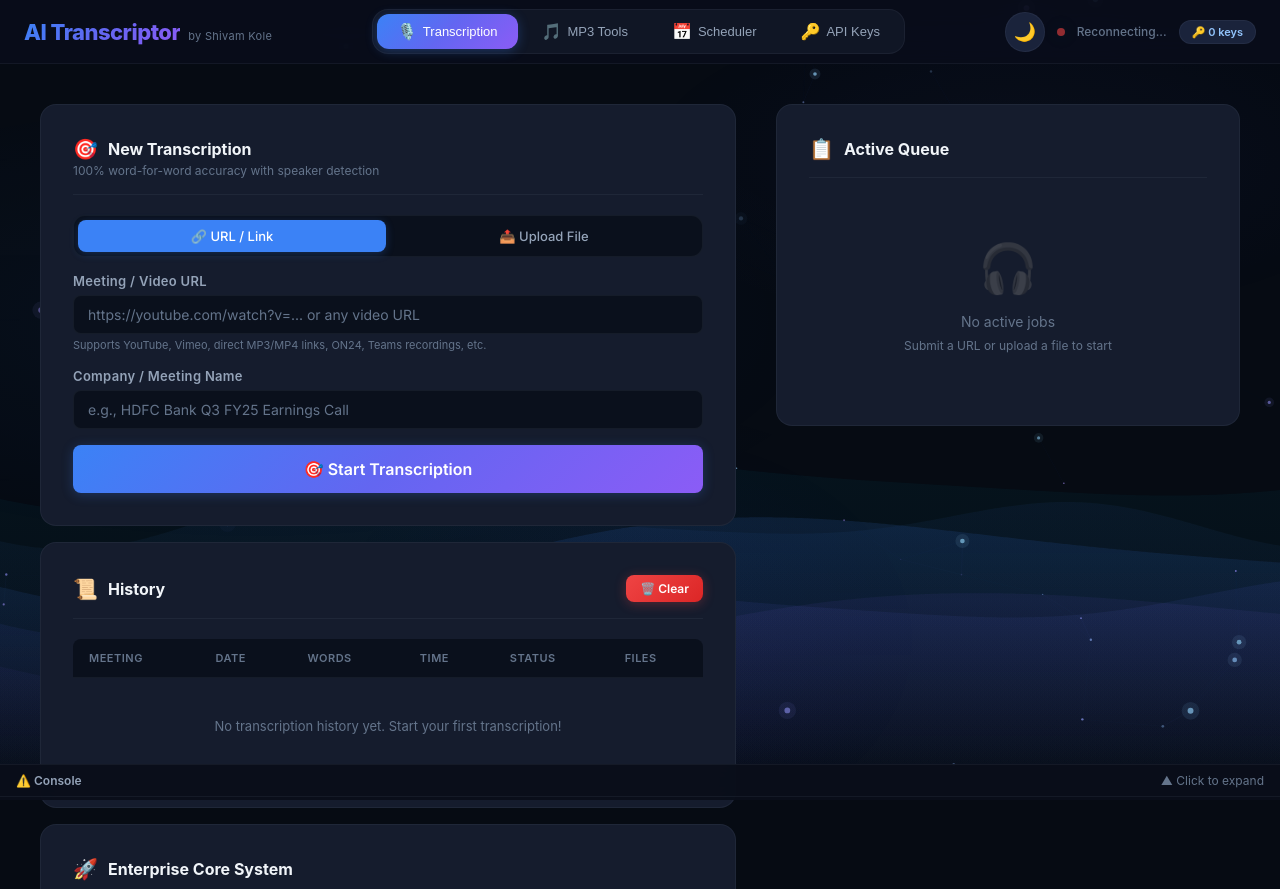
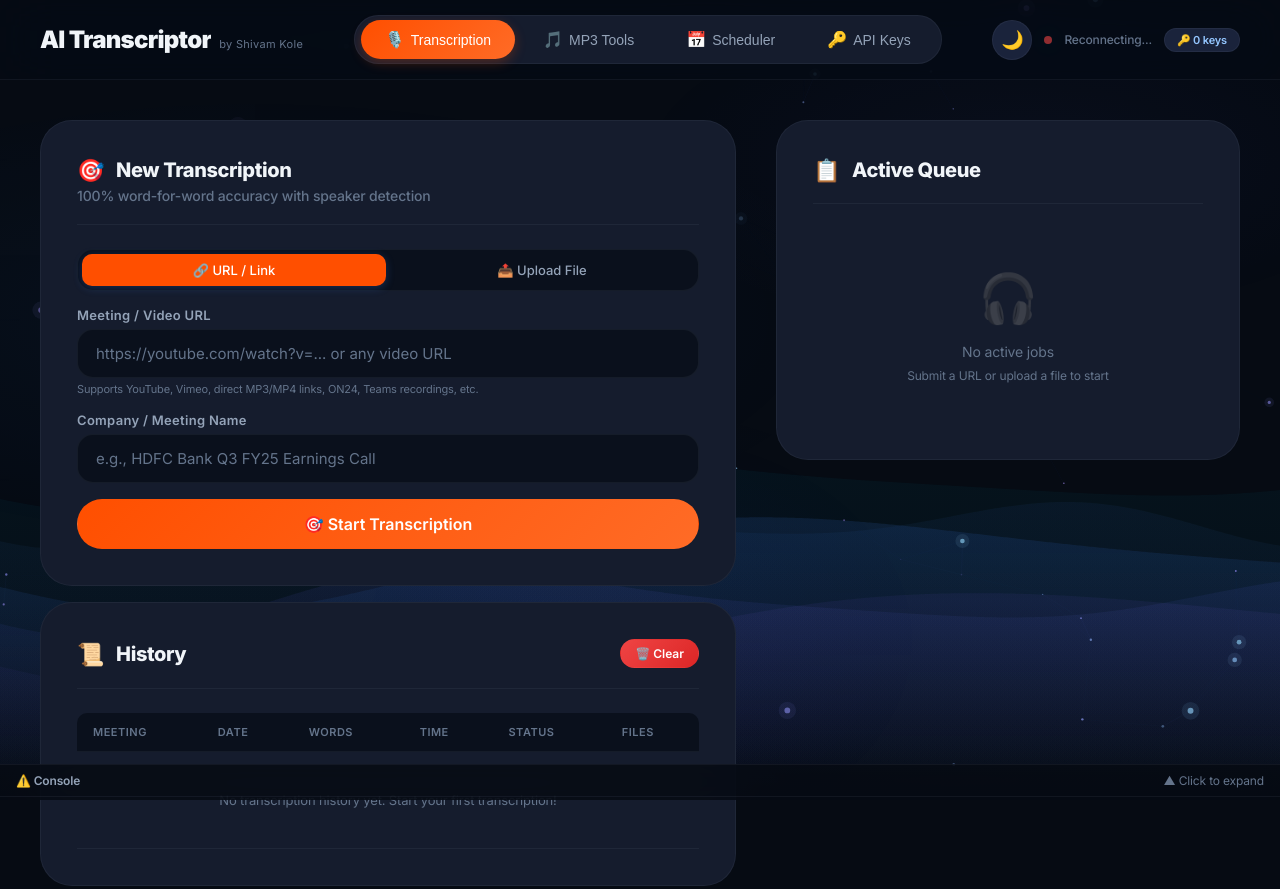
Before and after one commit to Shivamkole1969/TranscriptAI-SK, a plain HTML site: page templates/index.html in a window 1280 px wide. Shown: the top 889 px of the page. Drawn offline with Linux system fonts and the light colour scheme; no server answers; animation ran at ten frames a second.

Commit message:
✨ Polished App UI to match Superlist's premium design aesthetic with massive corner radii, expansive typography, and sleek borders

```diff
--- a/static/css/style.css
+++ b/static/css/style.css
@@ -16,12 +16,12 @@
     --bg-card-hover: #192135;
     --bg-elevated: #1a233b;
 
-    /* Accent colors */
-    --accent-primary: #3b82f6;
-    --accent-secondary: #6366f1;
-    --accent-glow: rgba(59, 130, 246, 0.3);
-    --accent-gradient: linear-gradient(135deg, #3b82f6 0%, #6366f1 50%, #8b5cf6 100%);
-    --accent-gradient-soft: linear-gradient(135deg, rgba(59, 130, 246, 0.15) 0%, rgba(99, 102, 241, 0.15) 100%);
+    /* Deep Minimalist Accent */
+    --accent-primary: #FF4F00;
+    --accent-secondary: #FF6B26;
+    --accent-glow: rgba(255, 79, 0, 0.25);
+    --accent-gradient: linear-gradient(135deg, #FF4F00 0%, #FF6B26 100%);
+    --accent-gradient-soft: linear-gradient(135deg, rgba(255, 79, 0, 0.15) 0%, rgba(255, 107, 38, 0.15) 100%);
 
     /* Status colors */
     --success: #10b981;
@@ -48,50 +48,52 @@
     --shadow-xl: 0 20px 60px rgba(0, 0, 0, 0.6);
     --shadow-glow: 0 0 40px rgba(59, 130, 246, 0.15);
 
-    /* Transitions */
-    --transition-fast: 150ms cubic-bezier(0.4, 0, 0.2, 1);
-    --transition-normal: 250ms cubic-bezier(0.4, 0, 0.2, 1);
-    --transition-slow: 400ms cubic-bezier(0.4, 0, 0.2, 1);
-
-    /* Spacing & Radius */
-    --radius-sm: 8px;
-    --radius-md: 12px;
-    --radius-lg: 16px;
-    --radius-xl: 24px;
+    /* Modern Geometric Transitions */
+    --transition-fast: 150ms cubic-bezier(0.2, 0, 0, 1);
+    --transition-normal: 300ms cubic-bezier(0.2, 0, 0, 1);
+    --transition-slow: 500ms cubic-bezier(0.2, 0, 0, 1);
+
+    /* Superlist Radii (Pill-like and heavily rounded) */
+    --radius-sm: 10px;
+    --radius-md: 16px;
+    --radius-lg: 24px;
+    --radius-xl: 32px;
     --radius-full: 9999px;
 }
 
 /* ── Light Mode (soothing sky blue) ────────────────────────────── */
 [data-theme="light"] {
-    /* Core palette — soft sky blue tones */
-    --bg-primary: #f0f9ff;
-    --bg-secondary: #e0f2fe;
-    --bg-tertiary: #bae6fd;
-    --bg-card: #ffffff;
-    --bg-card-hover: rgba(255, 255, 255, 0.95);
-    --bg-elevated: #e0f2fe;
-
-    /* Accent colors (sky blue) */
-    --accent-primary: #0ea5e9;
-    --accent-secondary: #0284c7;
-    --accent-glow: rgba(14, 165, 233, 0.25);
-    --accent-gradient: linear-gradient(135deg, #0ea5e9 0%, #0284c7 50%, #3b82f6 100%);
-    --accent-gradient-soft: linear-gradient(135deg, rgba(14, 165, 233, 0.1) 0%, rgba(2, 132, 199, 0.1) 100%);
-
-    /* Text — dark text on light background */
-    --text-primary: #0f172a;
-    --text-secondary: #334155;
-    --text-muted: #64748b;
-    --text-accent: #0284c7;
-
-    /* Borders & Shadows */
-    --border-color: rgba(14, 165, 233, 0.15);
-    --border-color-hover: rgba(14, 165, 233, 0.3);
-    --shadow-sm: 0 1px 2px rgba(14, 165, 233, 0.05);
-    --shadow-md: 0 4px 12px rgba(14, 165, 233, 0.08);
-    --shadow-lg: 0 8px 30px rgba(14, 165, 233, 0.12);
-    --shadow-xl: 0 20px 60px rgba(14, 165, 233, 0.15);
-    --shadow-glow: 0 0 30px rgba(14, 165, 233, 0.12);
+    /* Superlist Light Theme Palette */
+    --bg-primary: #F7F5F2;
+    /* Creamy off-white */
+    --bg-secondary: #FAFAFA;
+    --bg-tertiary: #FFFFFF;
+    --bg-card: #FFFFFF;
+    --bg-card-hover: #FDFDFD;
+    --bg-elevated: #FFFFFF;
+
+    /* Accent colors (vibrant orange/red style or clear blue) */
+    --accent-primary: #FF4F00;
+    /* Deep Superlist Orange */
+    --accent-secondary: #FF6B26;
+    --accent-glow: rgba(255, 79, 0, 0.2);
+    --accent-gradient: linear-gradient(135deg, #FF4F00 0%, #FF6B26 100%);
+    --accent-gradient-soft: linear-gradient(135deg, rgba(255, 79, 0, 0.08) 0%, rgba(255, 107, 38, 0.08) 100%);
+
+    /* Text — dark elegant text on light background */
+    --text-primary: #121212;
+    --text-secondary: #6B6B6B;
+    --text-muted: #A3A3A3;
+    --text-accent: #FF4F00;
+
+    /* Borders & Shadows (Very soft) */
+    --border-color: rgba(0, 0, 0, 0.06);
+    --border-color-hover: rgba(0, 0, 0, 0.12);
+    --shadow-sm: 0 2px 8px rgba(0, 0, 0, 0.04);
+    --shadow-md: 0 8px 24px rgba(0, 0, 0, 0.06);
+    --shadow-lg: 0 16px 40px rgba(0, 0, 0, 0.08);
+    --shadow-xl: 0 24px 60px rgba(0, 0, 0, 0.1);
+    --shadow-glow: 0 0 30px rgba(255, 79, 0, 0.1);
 }
 
 /* Light mode overrides for specific elements */
@@ -258,12 +260,13 @@ html {
 }
 
 body {
-    font-family: -apple-system, BlinkMacSystemFont, "SF Pro Display", "Segoe UI", Roboto, Helvetica, Arial, sans-serif;
+    font-family: 'Inter', -apple-system, BlinkMacSystemFont, "SF Pro Display", "Segoe UI", Roboto, Helvetica, Arial, sans-serif;
     background: var(--bg-primary);
     color: var(--text-primary);
     min-height: 100vh;
     overflow-x: hidden;
     position: relative;
+    letter-spacing: -0.01em;
 }
 
 /* ── Animated Background ───────────────────────────────────────── */
@@ -387,12 +390,12 @@ body::before {
     position: sticky;
     top: 0;
     z-index: 100;
-    background: rgba(10, 14, 26, 0.85);
-    backdrop-filter: blur(20px) saturate(180%);
-    -webkit-backdrop-filter: blur(20px) saturate(180%);
+    background: rgba(6, 11, 19, 0.75);
+    backdrop-filter: blur(28px) saturate(200%);
+    -webkit-backdrop-filter: blur(28px) saturate(200%);
     border-bottom: 1px solid var(--border-color);
-    padding: 0 24px;
-    height: 64px;
+    padding: 0 40px;
+    height: 80px;
     display: flex;
     align-items: center;
     justify-content: space-between;
@@ -406,13 +409,13 @@ body::before {
 }
 
 .nav-brand-name {
-    font-size: 22px;
-    font-weight: 800;
-    background: var(--accent-gradient);
+    font-size: 24px;
+    font-weight: 900;
+    background: var(--text-primary);
     -webkit-background-clip: text;
     -webkit-text-fill-color: transparent;
     background-clip: text;
-    letter-spacing: -0.5px;
+    letter-spacing: -0.03em;
 }
 
 .nav-brand-author {
@@ -425,16 +428,16 @@ body::before {
 .nav-tabs {
     display: flex;
     gap: 4px;
-    background: var(--bg-tertiary);
-    padding: 4px;
-    border-radius: var(--radius-lg);
-    border: 1px solid var(--border-color);
+    background: var(--bg-card);
+    border-radius: var(--radius-full);
+    border: 1px solid var(--border-color);
+    padding: 4px 6px;
 }
 
 .nav-tab {
-    padding: 8px 20px;
-    border-radius: var(--radius-md);
-    font-size: 13px;
+    padding: 10px 24px;
+    border-radius: var(--radius-full);
+    font-size: 14px;
     font-weight: 500;
     cursor: pointer;
     transition: all var(--transition-normal);
@@ -470,7 +473,7 @@ body::before {
 .nav-tab.active {
     color: #fff;
     background: var(--accent-gradient);
-    box-shadow: 0 2px 12px rgba(59, 130, 246, 0.3);
+    box-shadow: 0 4px 12px var(--accent-glow);
 }
 
 .nav-tab.active::before {
@@ -560,28 +563,18 @@ body::before {
 .card {
     background: var(--bg-card);
     border: 1px solid var(--border-color);
-    border-radius: var(--radius-lg);
-    padding: 32px;
+    border-radius: var(--radius-xl);
+    padding: 36px;
     transition: all var(--transition-normal);
     position: relative;
     overflow: hidden;
-}
-
-.card::before {
-    content: '';
-    position: absolute;
-    top: 0;
-    left: 0;
-    right: 0;
-    height: 1px;
-    background: linear-gradient(90deg, transparent, rgba(59, 130, 246, 0.3), transparent);
-    opacity: 0;
-    transition: opacity var(--transition-normal);
+    box-shadow: none;
 }
 
 .card:hover {
     border-color: var(--border-color-hover);
-    box-shadow: var(--shadow-md);
+    box-shadow: var(--shadow-sm);
+    transform: translateY(-2px);
 }
 
 .card:hover::before {
@@ -592,28 +585,30 @@ body::before {
     display: flex;
     align-items: center;
     justify-content: space-between;
-    margin-bottom: 20px;
-    padding-bottom: 16px;
+    margin-bottom: 24px;
+    padding-bottom: 20px;
     border-bottom: 1px solid var(--border-color);
 }
 
 .card-title {
-    font-size: 16px;
-    font-weight: 700;
+    font-size: 20px;
+    font-weight: 800;
     color: var(--text-primary);
     display: flex;
     align-items: center;
-    gap: 10px;
+    gap: 12px;
+    letter-spacing: -0.02em;
 }
 
 .card-title .icon {
-    font-size: 20px;
+    font-size: 22px;
 }
 
 .card-subtitle {
-    font-size: 12px;
+    font-size: 14px;
     color: var(--text-muted);
-    margin-top: 2px;
+    font-weight: 500;
+    margin-top: 4px;
 }
 
 /* ── Grid Layouts ──────────────────────────────────────────────── */
@@ -653,12 +648,12 @@ body::before {
 .form-select,
 .form-textarea {
     width: 100%;
-    padding: 10px 14px;
+    padding: 14px 18px;
     background: var(--bg-secondary);
     border: 1px solid var(--border-color);
-    border-radius: var(--radius-sm);
+    border-radius: var(--radius-md);
     color: var(--text-primary);
-    font-size: 14px;
+    font-size: 15px;
     font-family: 'Inter', sans-serif;
     transition: all var(--transition-fast);
     outline: none;
@@ -668,7 +663,7 @@ body::before {
 .form-select:focus,
 .form-textarea:focus {
     border-color: var(--accent-primary);
-    box-shadow: 0 0 0 3px rgba(59, 130, 246, 0.15);
+    box-shadow: 0 0 0 4px var(--accent-glow);
 }
 
 .form-input::placeholder {
@@ -695,40 +690,27 @@ body::before {
     align-items: center;
     justify-content: center;
     gap: 8px;
-    padding: 10px 20px;
-    border-radius: var(--radius-sm);
+    padding: 12px 24px;
+    border-radius: var(--radius-full);
     font-size: 14px;
     font-weight: 600;
     font-family: 'Inter', sans-serif;
     cursor: pointer;
     transition: all var(--transition-normal);
-    border: none;
+    border: 1px solid transparent;
     position: relative;
     overflow: hidden;
     white-space: nowrap;
 }
 
-.btn::after {
-    content: '';
-    position: absolute;
-    inset: 0;
-    background: linear-gradient(180deg, rgba(255, 255, 255, 0.1) 0%, transparent 50%);
-    opacity: 0;
-    transition: opacity var(--transition-fast);
-}
-
-.btn:hover::after {
-    opacity: 1;
-}
-
 .btn-primary {
     background: var(--accent-gradient);
     color: #fff;
-    box-shadow: 0 2px 12px rgba(59, 130, 246, 0.25);
+    box-shadow: none;
 }
 
 .btn-primary:hover {
-    box-shadow: 0 4px 20px rgba(59, 130, 246, 0.4);
+    box-shadow: var(--shadow-sm);
     transform: translateY(-1px);
 }
 
@@ -750,13 +732,13 @@ body::before {
 .btn-success {
     background: linear-gradient(135deg, #10b981, #059669);
     color: #fff;
-    box-shadow: 0 2px 12px var(--success-glow);
+    box-shadow: none;
 }
 
 .btn-danger {
     background: linear-gradient(135deg, #ef4444, #dc2626);
     color: #fff;
-    box-shadow: 0 2px 12px var(--error-glow);
+    box-shadow: none;
 }
 
 .btn-sm {
@@ -773,7 +755,7 @@ body::before {
     width: 36px;
     height: 36px;
     padding: 0;
-    border-radius: var(--radius-sm);
+    border-radius: var(--radius-full);
 }
 
 .btn:disabled {
@@ -1239,8 +1221,8 @@ body::before {
     bottom: 0;
     left: 0;
     right: 0;
-    background: rgba(10, 14, 26, 0.95);
-    backdrop-filter: blur(20px);
+    background: rgba(6, 11, 19, 0.85);
+    backdrop-filter: blur(28px);
     border-top: 1px solid var(--border-color);
     z-index: 50;
     transition: height var(--transition-normal);
```
